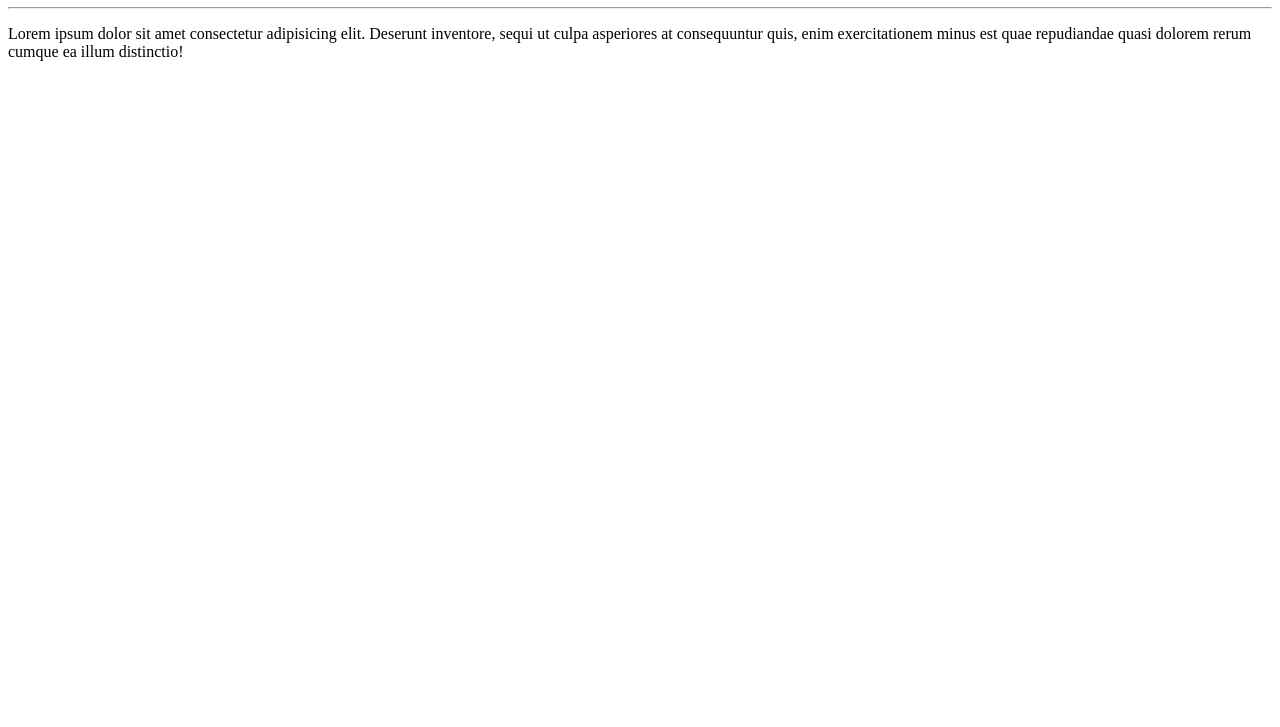
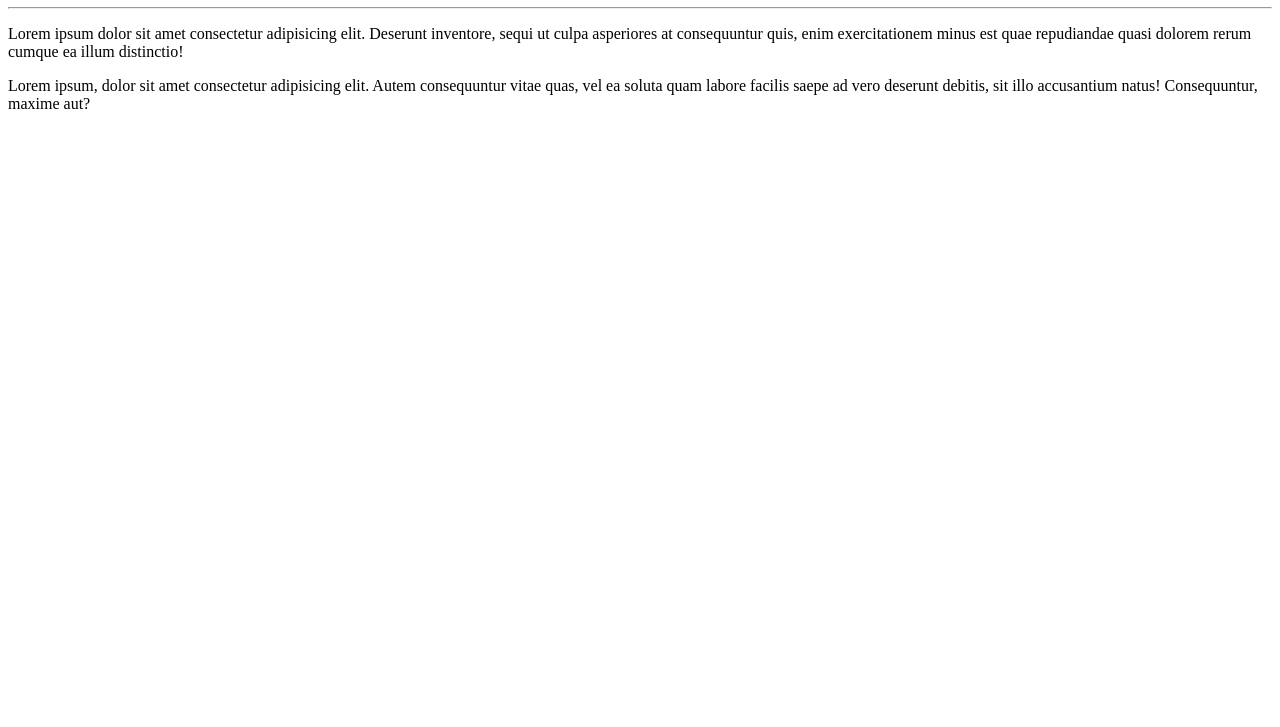
Before and after one commit to rodrigoasafh/Ola-Mundo, a plain HTML site: page Siteex/index.html in a window 1280 px wide. Shown: the part 73-800 px from the top of the page. Drawn offline with Linux system fonts and the light colour scheme.

Commit message:
Adicionei um Novo Praragrafo
Novo Paragrafo

```diff
--- a/Siteex/index.html
+++ b/Siteex/index.html
@@ -11,5 +11,6 @@
     <p>Lorem ipsum dolor sit amet consectetur adipisicing elit.
      Deserunt inventore, sequi ut culpa asperiores at consequuntur quis,
      enim exercitationem minus est quae repudiandae quasi dolorem rerum cumque ea illum distinctio!</p>
+     <p>Lorem ipsum, dolor sit amet consectetur adipisicing elit. Autem consequuntur vitae quas, vel ea soluta quam labore facilis saepe ad vero deserunt debitis, sit illo accusantium natus! Consequuntur, maxime aut?</p>
 </body>
 </html>
```
